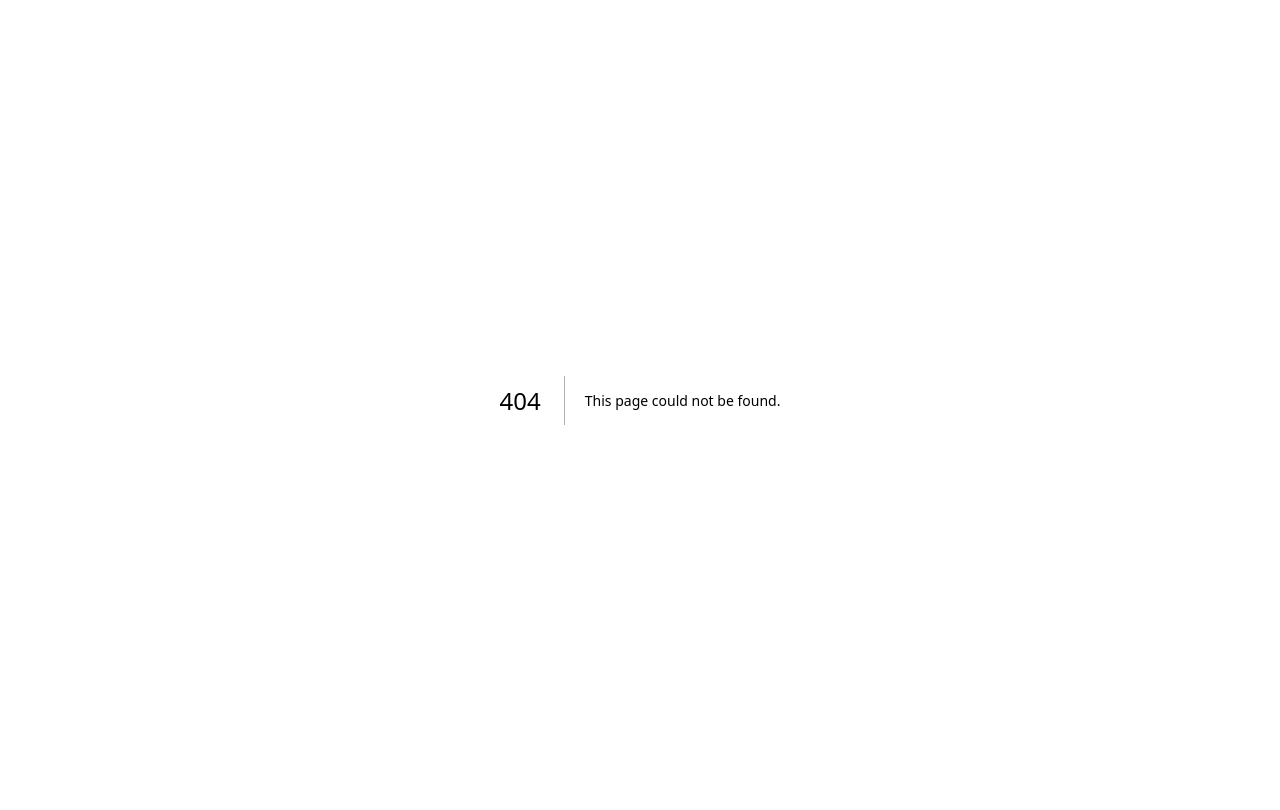
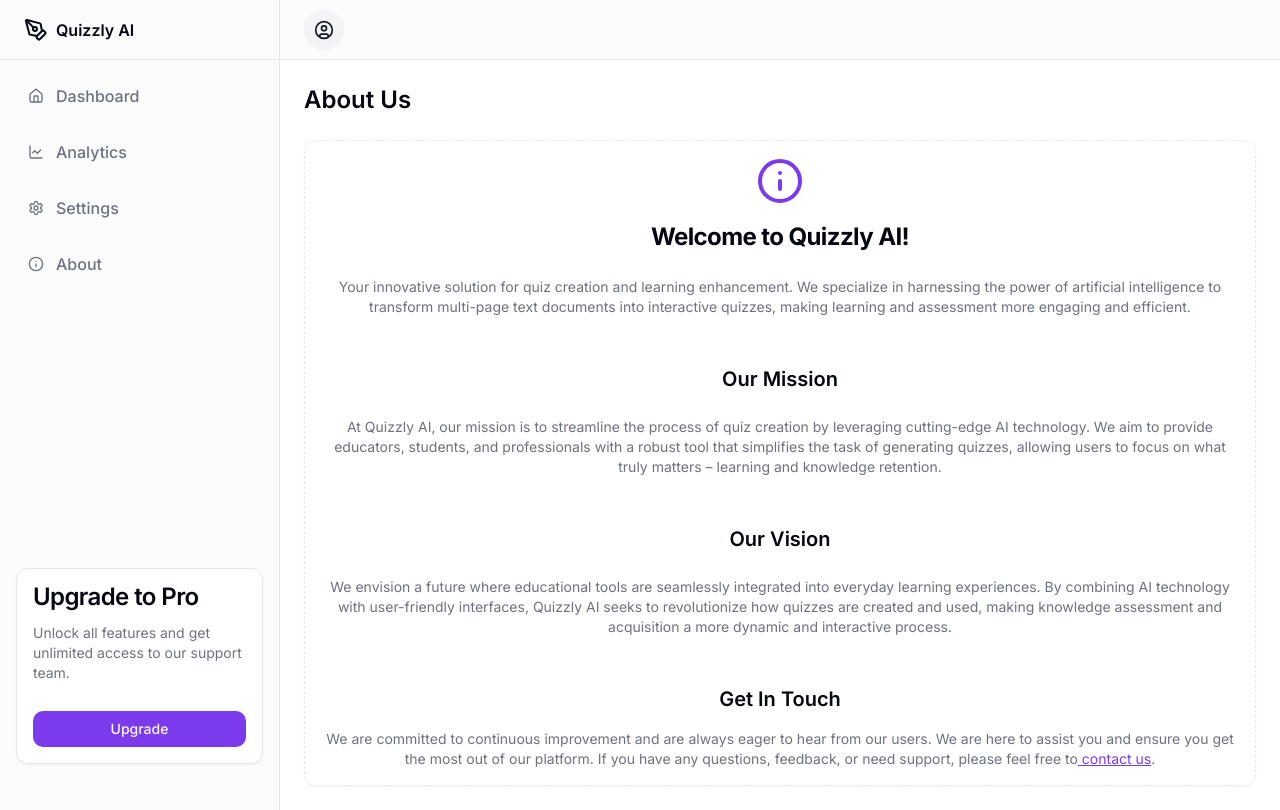
Before and after one commit to khushbuoswal/SIS, a Next.js app: page /about in a window 1280 px wide. Before the commit this address had no page. Built offline with nearby package versions, Linux system fonts and the light colour scheme.

Commit message:
About Page

```diff
--- /dev/null
+++ b/src/app/about/page.tsx
@@ -0,0 +1,74 @@
+import { Button } from "@/components/ui/button";
+import { ModeToggle } from "@/components/mode-toggle";
+import Sidebar from "@/components/ui/sidebar";
+import { UserDropdown } from "@/components/ui/userDropdown";
+import { Info } from "lucide-react";
+
+export default function About() {
+    return (
+        <main className="flex flex-col justify-center items-center size-full">
+
+            <div className="grid min-h-screen w-full md:grid-cols-[220px_1fr] lg:grid-cols-[280px_1fr]">
+                <Sidebar />
+
+                <div className="flex flex-col">
+                    <header className="flex h-14 items-center gap-4 border-b bg-muted/40 px-4 lg:h-[60px] lg:px-6">
+                        <UserDropdown />
+                    </header>
+                    <main className="flex flex-1 flex-col gap-4 p-4 lg:gap-6 lg:p-6">
+                        <div className="flex items-center">
+                            <h1 className="text-lg font-semibold md:text-2xl">About Us</h1>
+                        </div>
+                        <div className="flex flex-1 items-center justify-center rounded-lg border border-dashed shadow-sm p-4">
+                            <div className="flex flex-col items-center gap-4 text-center">
+                                <Info className="h-12 w-12 text-primary" />
+                                <h2 className="text-2xl font-bold tracking-tight">
+                                    Welcome to Quizzly AI!
+                                </h2>
+                                <p className="text-sm text-muted-foreground mt-2">
+                                    Your innovative solution for quiz creation and learning
+                                    enhancement. We specialize in harnessing the power of artificial intelligence to
+                                    transform multi-page text documents into interactive quizzes, making learning and
+                                    assessment more engaging and efficient.
+                                </p>
+                                <section className="mt-8">
+                                    <h2 className="text-xl font-semibold text-center">Our Mission</h2>
+                                    <div className="flex flex-col items-center gap-4 mt-4">
+                                        <p className="text-sm text-muted-foreground mt-2">
+                                            At Quizzly AI, our mission is to streamline the process of quiz creation
+                                            by leveraging cutting-edge AI technology. We aim to provide educators, students, and
+                                            professionals with a robust tool that simplifies the task of generating quizzes,
+                                            allowing users to focus on what truly matters – learning and knowledge retention.
+                                        </p>
+                                    </div>
+                                </section>
+                                <section className="mt-8">
+                                    <h2 className="text-xl font-semibold text-center">Our Vision</h2>
+                                    <div className="flex flex-col items-center gap-4 mt-4">
+                                        <p className="text-sm text-muted-foreground mt-2">
+                                            We envision a future where educational tools are seamlessly integrated into everyday
+                                            learning experiences. By combining AI technology with user-friendly interfaces, Quizzly AI
+                                            seeks to revolutionize how quizzes are created and used, making knowledge assessment and
+                                            acquisition a more dynamic and interactive process.
+                                        </p>
+                                    </div>
+                                </section>
+                                {/* New "Get In Touch" Section */}
+                                <section className="mt-8">
+                                    <h2 className="text-xl font-semibold text-center">Get In Touch</h2>
+                                    <div className="flex flex-col items-center gap-4 mt-4">
+                                        <p className="text-sm text-muted-foreground text-center">
+                                            We are committed to continuous improvement and are always eager to hear from our users. We are here to assist you and ensure you get the most out of our platform. If you have any
+                                            questions, feedback, or need support, please feel free to
+                                            <a href="mailto:support@example.com" className="text-primary underline"> contact us</a>.
+                                        </p>
+                                    </div>
+                                </section>
+                            </div>
+                        </div>
+                    </main>
+                </div>
+            </div>
+        </main>
+    );
+}
--- a/src/components/ui/sidebar.tsx
+++ b/src/components/ui/sidebar.tsx
@@ -1,5 +1,5 @@
 import Link from "next/link";
-import { Home, LineChart, Settings, PenTool } from "lucide-react";
+import { Home, LineChart, Settings, PenTool, Info } from "lucide-react";
 import { Card, CardContent, CardDescription, CardHeader, CardTitle } from "@/components/ui/card";
 import { Button } from "@/components/ui/button";
 
@@ -36,6 +36,13 @@
               <Settings className="h-4 w-4" />
               Settings
             </Link>
+            <Link
+              href="/about"
+              className="flex items-center gap-3 rounded-lg px-3 py-2 text-muted-foreground transition-all hover:text-primary mb-4"
+            >
+              <Info className="h-4 w-4" />
+              About
+            </Link>
           </nav>
         </div>
         <div className="mt-auto p-4 mb-5">
```
